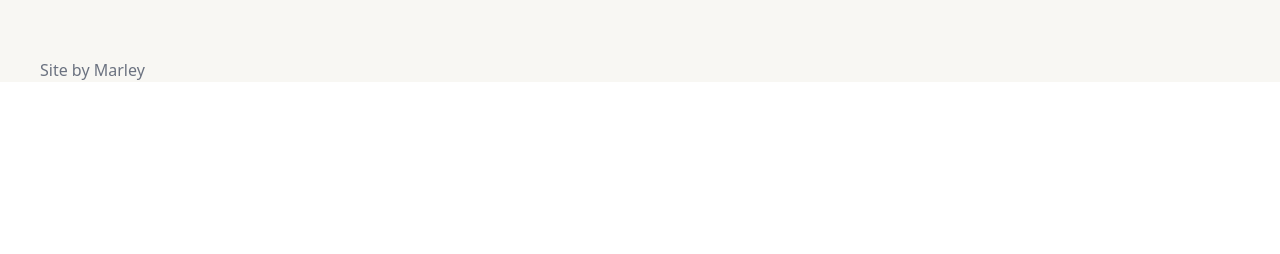
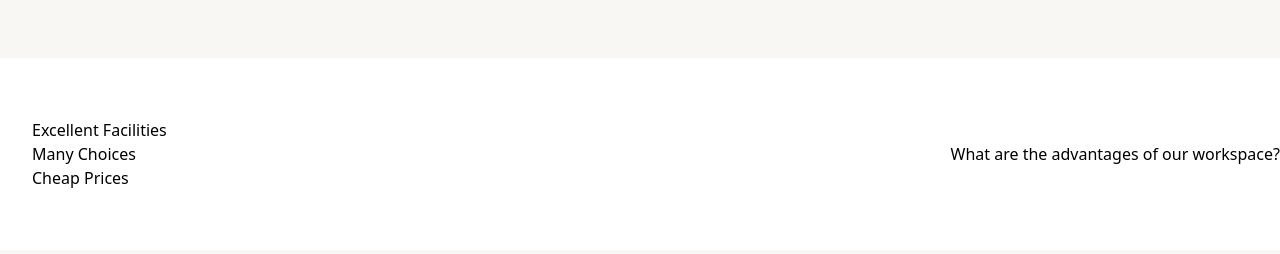
Before and after one commit to ma8642/stayges, a Next.js app: page / in a window 1280 px wide. Shown: the part 772-1026 px from the top of the page. Before the commit the page ends 854 px from the top, so only its background shows below. Built offline with nearby package versions, Linux system fonts and the light colour scheme.

Commit message:
WIP adding about page

```diff
--- a/pages/index.jsx
+++ b/pages/index.jsx
@@ -2,7 +2,7 @@ function splashPage() {
   return (
     <div
       // className="mx-auto max-w-7xl w-full pt-16 pb-20 lg:py-48 lg:text-left"
-      className="flex flex-col py-10 lg:flex-row lg:justify-between lg:items-center"
+      className="flex flex-col py-10 lg:flex-row lg:justify-between lg:items-center bg-beige-100"
       data-testid="test-splash-container"
     >
       <div
@@ -50,6 +50,28 @@ function splashPage() {
           src="https://github.com/ma8642/stayges/blob/main/images/figma_homepage_image_1.png?raw=true"
           alt=""
         />
+      </div>
+    </div>
+  );
+}
+
+function aboutPage() {
+  return (
+    <div
+      // className="mx-auto max-w-7xl w-full pt-16 pb-20 lg:py-48 lg:text-left"
+      className="flex flex-col py-10 lg:flex-row lg:justify-between lg:items-center bg-white"
+      data-testid="test-about-container"
+    >
+      <div
+        className="px-4 py-5 lg:w-1/2 sm:px-8 xl:pr-16"
+        data-testid="test-about-reasons-container"
+      >
+        <div>Excellent Facilities</div>
+        <div>Many Choices</div>
+        <div>Cheap Prices</div>
+      </div>
+      <div className="py-5" data-testid="test-about-text-container">
+        <p>What are the advantages of our workspace?</p>
       </div>
     </div>
   );
@@ -110,7 +132,10 @@ export default function Home() {
         </div>
       </div>
 
-      <main className="lg:relative">{splashPage()}</main>
+      <main className="lg:relative">
+        {splashPage()}
+        {aboutPage()}
+      </main>
       <p className="ml-10 text-gray-500" data-testid="test-attribution">
         Site by{" "}
         <a
```
